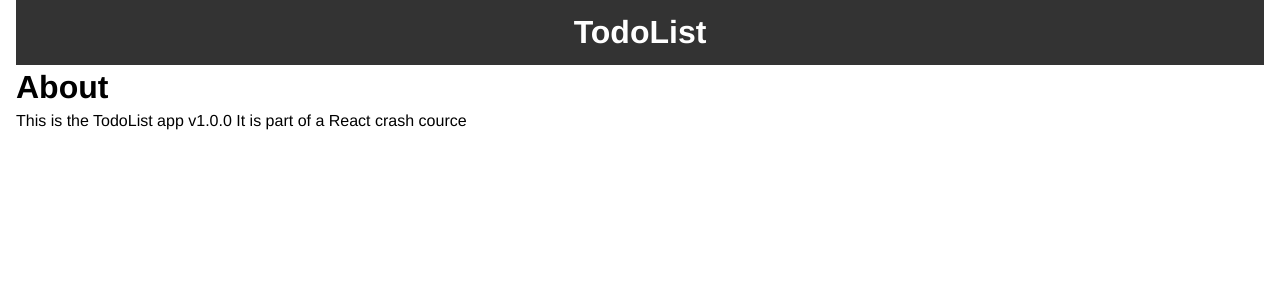
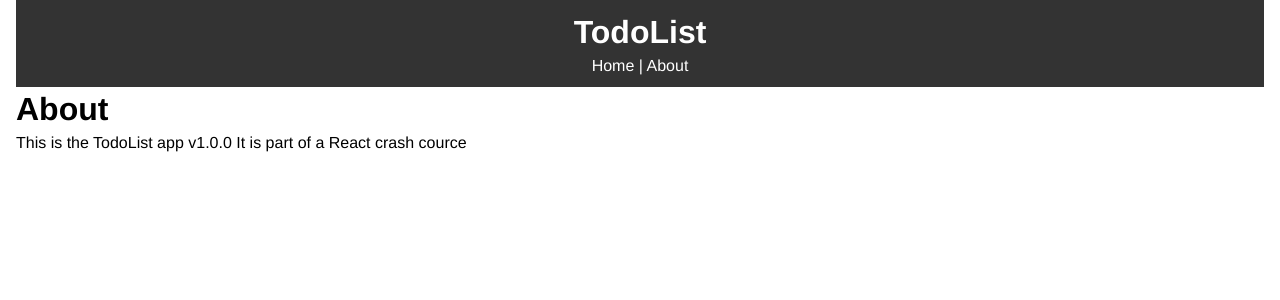
Before and after one commit to nomadlife/react_test_2, a React (Create React App) app: page /about in a window 1280 px wide. Shown: the top 300 px of the page. Built offline with nearby package versions, Linux system fonts and the light colour scheme.

Commit message:
add link

```diff
--- a/src/components/layout/header.js
+++ b/src/components/layout/header.js
@@ -1,9 +1,13 @@
 import React from 'react'
+import { Link } from 'react-router-dom';
 
 function Header() {
     return (
         <header style={headerStyle}>
             <h1>TodoList</h1>
+            <Link
+            style={linkStyle} to="/">Home</Link> | <Link
+            style={linkStyle} to="/about">About</Link>
         </header>
     )
 }
@@ -14,4 +18,10 @@
     textAlign:'center',
     padding:'10px'
 }
+
+const linkStyle = {
+    color:'#fff',
+    textDecoration : 'none'
+}
+
 export default Header
```
